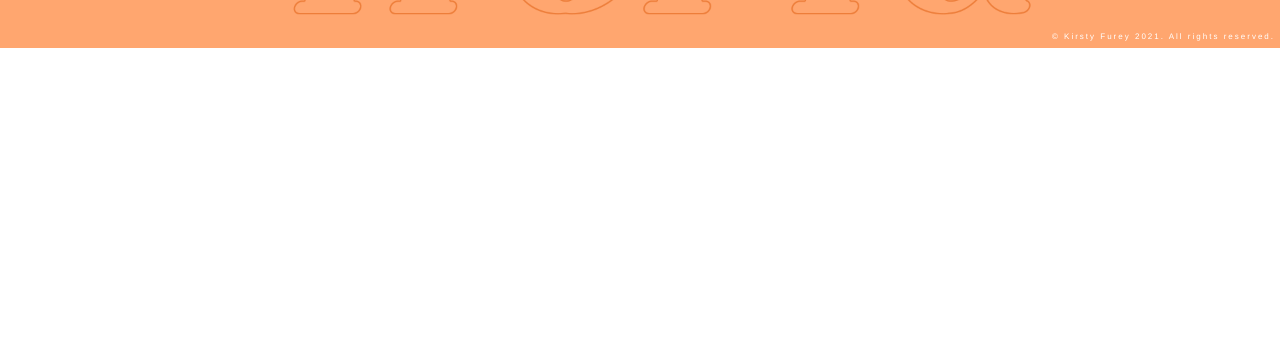
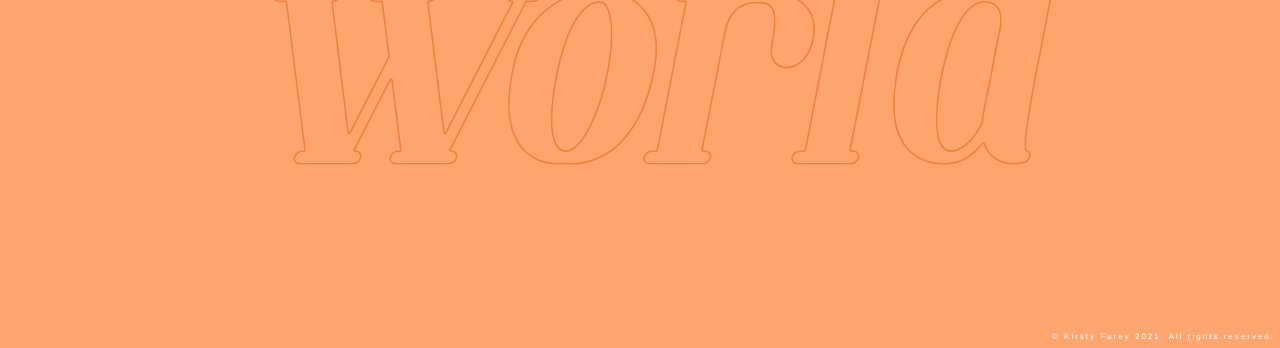
Before and after one commit to KirstyFurey/kirsty-furey-portfolio, a plain HTML site: page index.html in a window 1280 px wide. Shown: the part 535-883 px from the top of the page. Before the commit the page ends 800 px from the top, so only its background shows below. Drawn offline with nearby package versions, Linux system fonts and the light colour scheme.

Commit message:
adjust vh

```diff
--- a/static/styles/styles.css
+++ b/static/styles/styles.css
@@ -2,12 +2,9 @@
 /* CSS Document */
 
 body {
-	height: 100vh;
+	min-height: 100vh;
 	font-family: Gotham, "Helvetica Neue", Helvetica, Arial, "sans-serif";
 	letter-spacing: 2px;
-    display: flex;
-    flex-direction: column;
-	position: relative;
 }
 
 body a {
@@ -125,7 +122,7 @@ li {
 	background-color: #ffa66f;
 	background-position: center;
 	color: white;
-	height: 500px;
+	height: 100vh;
 	margin-bottom: auto;
 }
 
@@ -385,18 +382,15 @@ li {
 	border-radius: 5px;
 	box-shadow: 5px 5px 20px #bcbcbc;
 	margin-bottom: 50px;
+
 }
 /*contact CSS ends*/
 
 /*Footer CSS*/
 footer {
 	background-color: #ffa66f;
-	position: static;
-	bottom: 0;
-	left: 0;
-	width: 100%;
-	height: auto;
 	color: white;
+	margin: 0;
 }
 
 #footer-socials {
@@ -407,6 +401,7 @@ footer {
 	text-align: center;
 	margin-top: 20px;
 	margin-bottom: 10px;
+	padding-top: 20px;
 }
 
 .copyright {
```
Also changed, not shown: about.html (+0 -1 lines), static/images/hamburger-icon.png (deleted), static/images/hello-world-desktop.png (deleted), static/images/hello-world-desktopv2.png (deleted), static/images/hello-world-desktopv3.png (deleted), static/images/hello-world-desktopv4.png (deleted), static/images/hello-world-desktopv5.png (deleted), static/images/hello-world-desktopv6.png (deleted), static/images/kirsty-photo-about-mobile.png (deleted), static/images/kirsty-photo-about.jpg (deleted), 4 other files.
